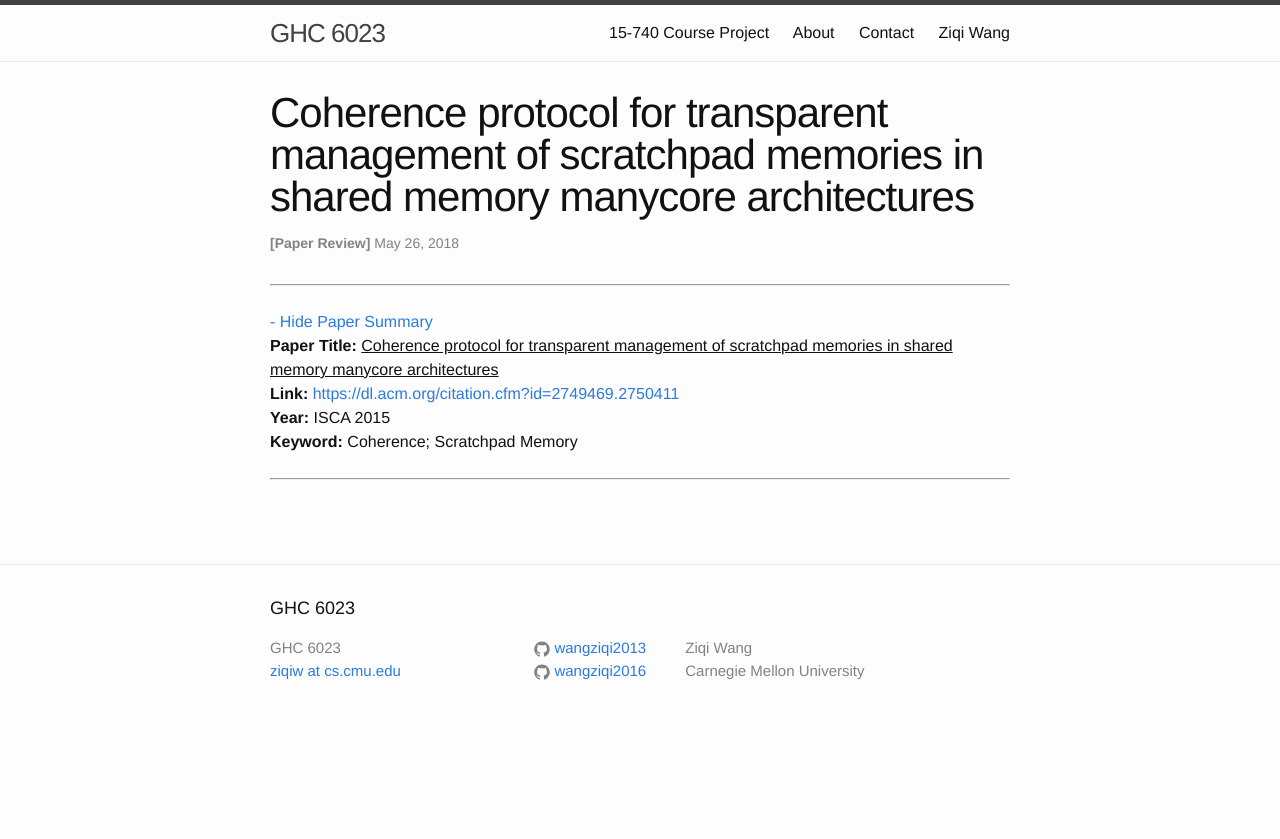
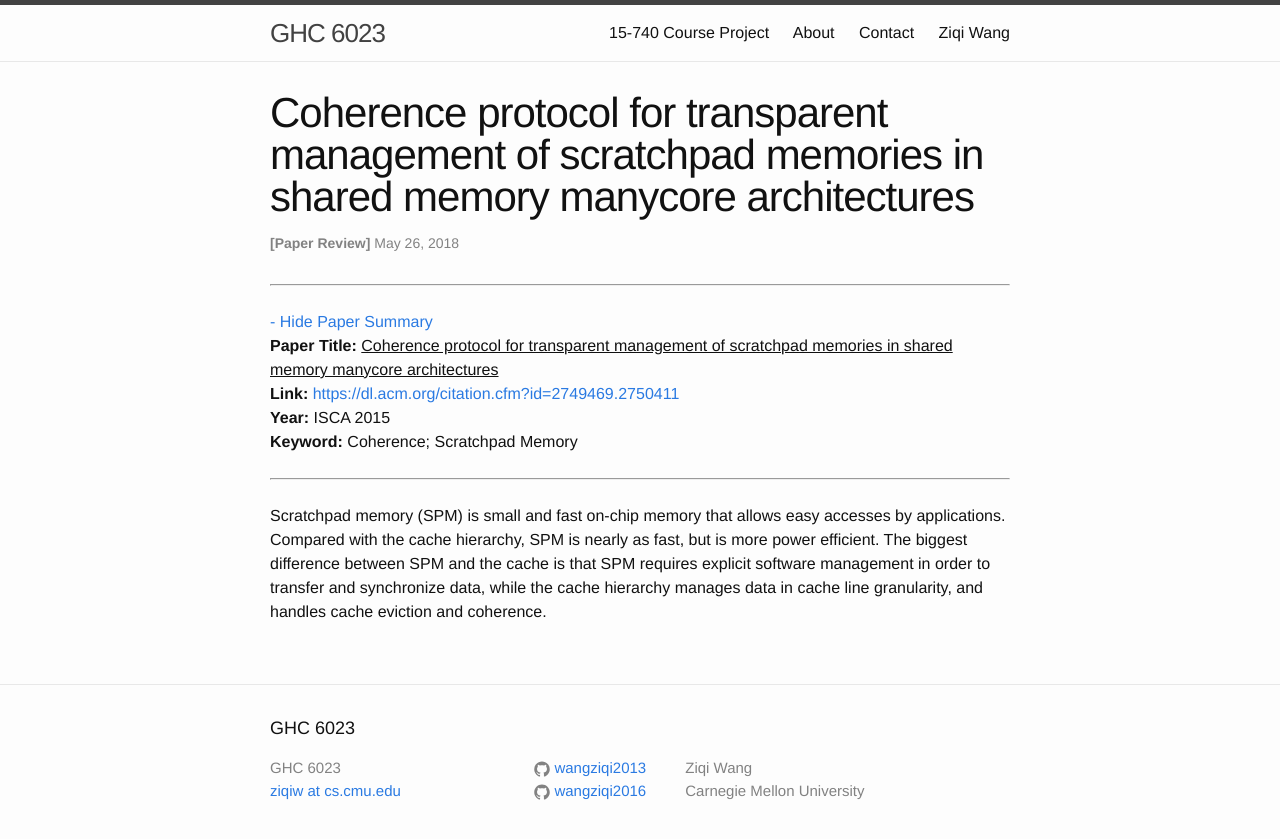
Before and after one commit to wangziqi2013/wangziqi2013.github.io, a Jekyll site: the page built from _posts/2018-05-25-Coherence-Protocol-for-Translarent-Management-of-Scratchpad-Memories-in-Shared-Memory-Manycore-Arch.markdown, in a window 1280 px wide. Shown: the top 839 px of the page. Built offline with Jekyll 4.4.1, drawn with Linux system fonts in a browser that asks for light colours.

Commit message:
Finish first paragraph

```diff
--- a/_posts/2018-05-25-Coherence-Protocol-for-Translarent-Management-of-Scratchpad-Memories-in-Shared-Memory-Manycore-Arch.markdown
+++ b/_posts/2018-05-25-Coherence-Protocol-for-Translarent-Management-of-Scratchpad-Memories-in-Shared-Memory-Manycore-Arch.markdown
@@ -12,3 +12,8 @@ htm_cd:
 htm_cr:
 version_mgmt:
 ---
+
+Scratchpad memory (SPM) is small and fast on-chip memory that allows easy accesses by applications. Compared
+with the cache hierarchy, SPM is nearly as fast, but is more power efficient. The biggest difference between
+SPM and the cache is that SPM requires explicit software management in order to transfer and synchronize data,
+while the cache hierarchy manages data in cache line granularity, and handles cache eviction and coherence.
```
